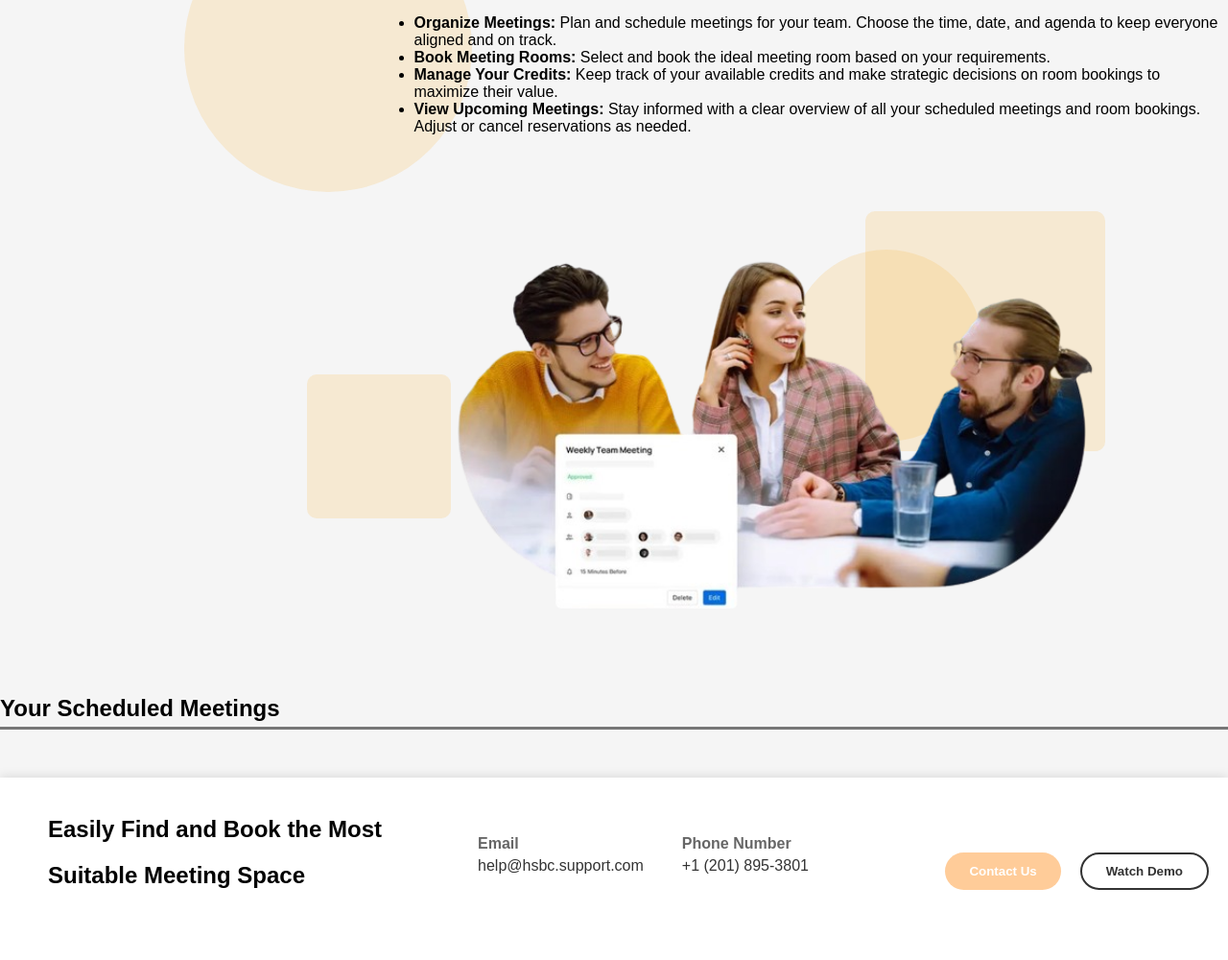
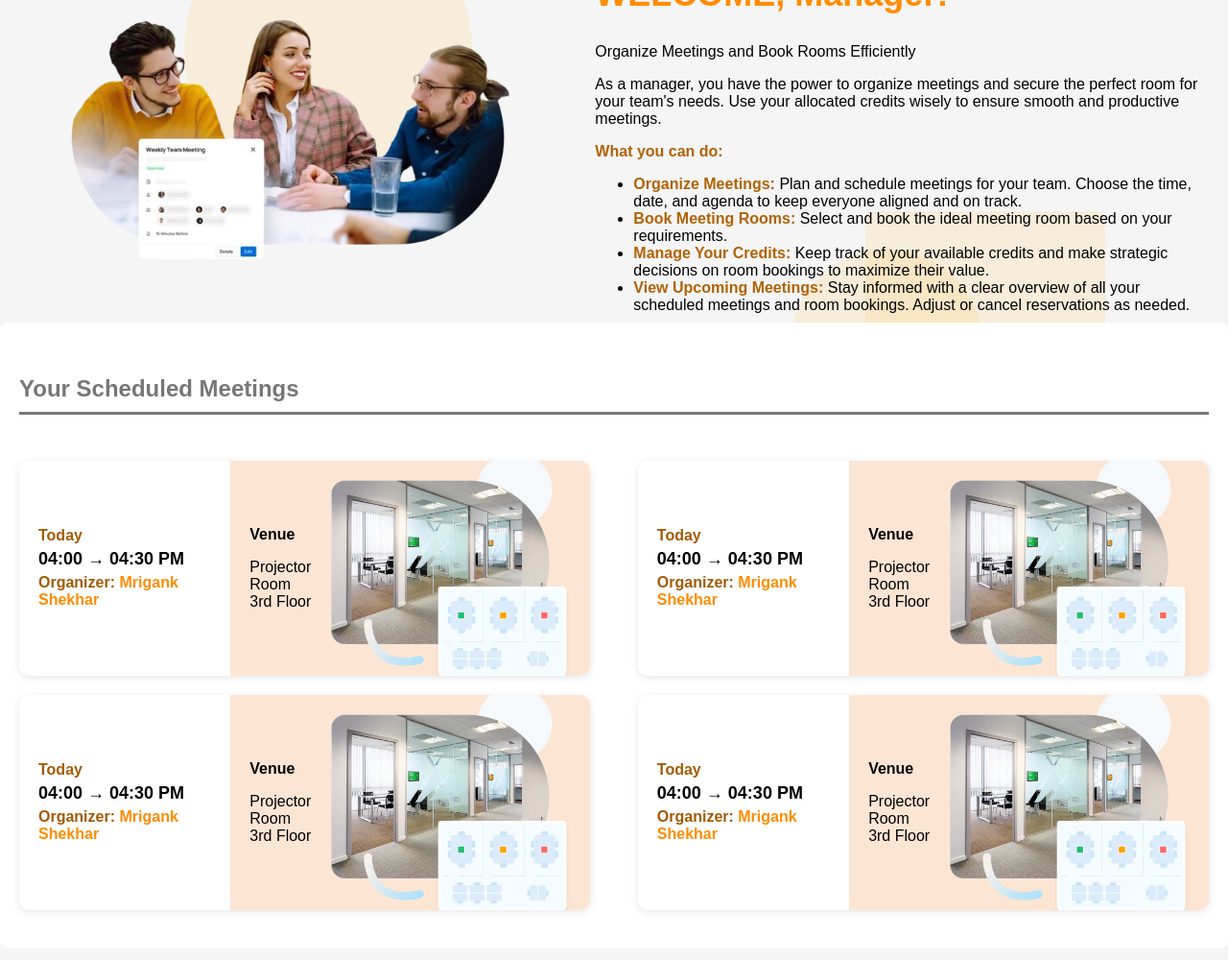
Before and after one commit to sangam-mishra/MeetingRoom, a plain HTML site: page src/main/webapp/templates/ManagerDasboard.html in a window 1280 px wide. Shown: the part 180-1180 px from the top of the page at 96% size. Drawn offline with Linux system fonts and the light colour scheme; no server answers.

Commit message:
managerDashboard updates

```diff
--- a/src/main/webapp/static/css/styles.css
+++ b/src/main/webapp/static/css/styles.css
@@ -281,7 +281,7 @@ main {
 .circle,
 .square {
   position: absolute;
-  background: rgba(248, 185, 69, 0.2); /* Light orange for background shapes */
+  background: rgba(252, 203, 113, 0.2); /* Light orange for background shapes */
 }
 
 .circle {
--- a/src/main/webapp/templates/ManagerDasboard.html
+++ b/src/main/webapp/templates/ManagerDasboard.html
@@ -35,9 +35,17 @@
         </button>
       </nav>
     </header>
-    <main>
+
+<main>
       <section class="manager-welcome">
-        <h1>WELCOME, Manager!</h1>
+        <div class="manager-image">
+          <img
+            src="../static/images/pic_2_removebg_preview_1.png"
+            alt="Manager in a meeting"
+          />
+        </div>
+         <div class="manageWelcomeContainer">
+          <h1>WELCOME, Manager!</h1>
         <p>Organize Meetings and Book Rooms Efficiently</p>
         <div class="manager-content">
           <div class="manager-description">
@@ -69,19 +77,125 @@
               </li>
             </ul>
           </div>
-          <div class="manager-image">
-            <img
-              src="../static/images/pic_2_removebg_preview_1.png"
-              alt="Manager in a meeting"
-            />
+
+        </div>
+      </section>
+
+
+
+
+
+
+
+
+      <section class="meetings">
+        <h2>Your Scheduled Meetings</h2>
+
+        <hr class="custom-hr" />
+
+        <div class="meetings-container">
+          <div class="container">
+            <div class="meeting">
+              <div class="meeting-details">
+                <p><strong>Today</strong></p>
+
+                <p class="time">04:00 → 04:30 PM</p>
+
+                <p class="organizer">
+                  <strong>Organizer:</strong> Mrigank Shekhar
+                </p>
+              </div>
+
+              <div class="venue">
+                <div class="venue-details">
+                  <p><strong>Venue</strong></p>
+
+                  <p>Projector Room<br />3rd Floor</p>
+                </div>
+
+                <img
+                  src="../static/images/real_time_availabillity_image_3.png"
+                  alt="Projector Room"
+                />
+              </div>
+            </div>
+
+            <div class="meeting">
+              <div class="meeting-details">
+                <p><strong>Today</strong></p>
+
+                <p class="time">04:00 → 04:30 PM</p>
+
+                <p class="organizer">
+                  <strong>Organizer:</strong> Mrigank Shekhar
+                </p>
+              </div>
+
+              <div class="venue">
+                <div class="venue-details">
+                  <p><strong>Venue</strong></p>
+
+                  <p>Projector Room<br />3rd Floor</p>
+                </div>
+
+                <img
+                  src="../static/images/real_time_availabillity_image_3.png"
+                  alt="Projector Room"
+                />
+              </div>
+            </div>
+
+            <div class="meeting">
+              <div class="meeting-details">
+                <p><strong>Today</strong></p>
+
+                <p class="time">04:00 → 04:30 PM</p>
+
+                <p class="organizer">
+                  <strong>Organizer:</strong> Mrigank Shekhar
+                </p>
+              </div>
+
+              <div class="venue">
+                <div class="venue-details">
+                  <p><strong>Venue</strong></p>
+
+                  <p>Projector Room<br />3rd Floor</p>
+                </div>
+
+                <img
+                  src="../static/images/real_time_availabillity_image_3.png"
+                  alt="Projector Room"
+                />
+              </div>
+            </div>
+
+            <div class="meeting">
+              <div class="meeting-details">
+                <p><strong>Today</strong></p>
+                  <p class="time">04:00 → 04:30 PM</p>
+
+                <p class="organizer">
+                  <strong>Organizer:</strong> Mrigank Shekhar
+                </p>
+              </div>
+
+              <div class="venue">
+                <div class="venue-details">
+                  <p><strong>Venue</strong></p>
+
+                  <p>Projector Room<br />3rd Floor</p>
+                </div>
+
+                <img
+                  src="../static/images/real_time_availabillity_image_3.png"
+                  alt="Projector Room"
+                />
+              </div>
+            </div>
           </div>
         </div>
       </section>
-
-      <h2>Your Scheduled Meetings</h2>
-
-      <hr class="custom-hr" />
-      <div class="meetings-container" id="meetings-container"></div>
     </main>
 
     <!-- Footer Section -->
```
